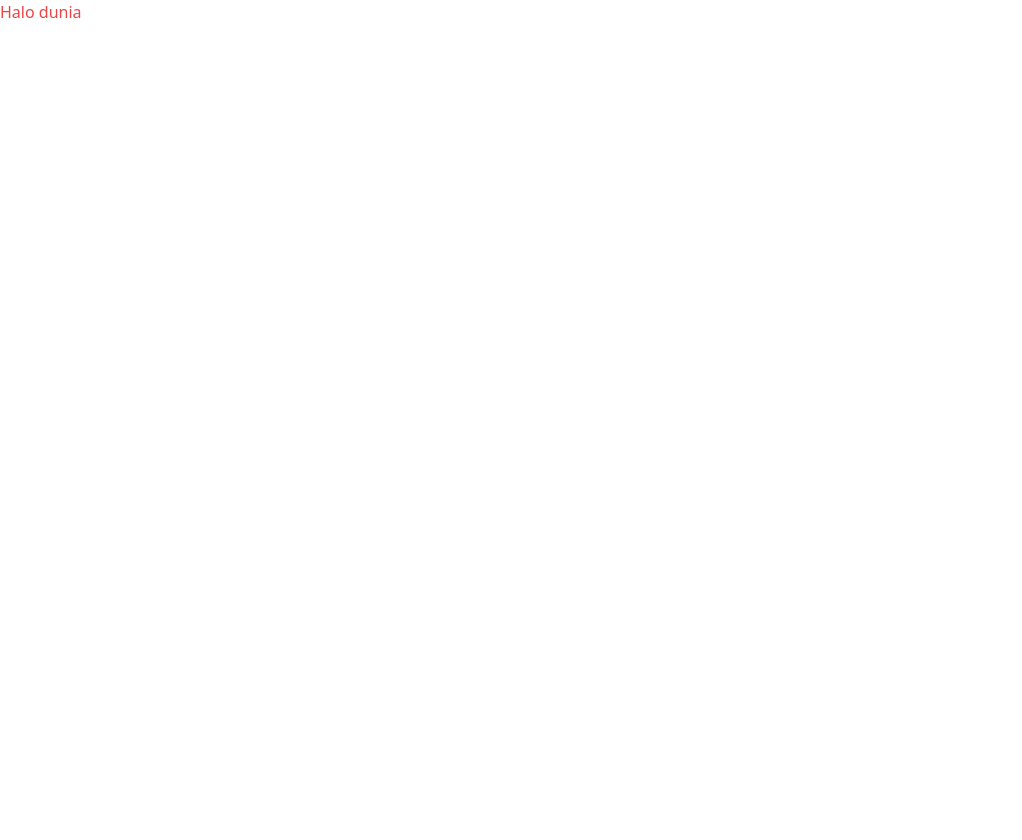
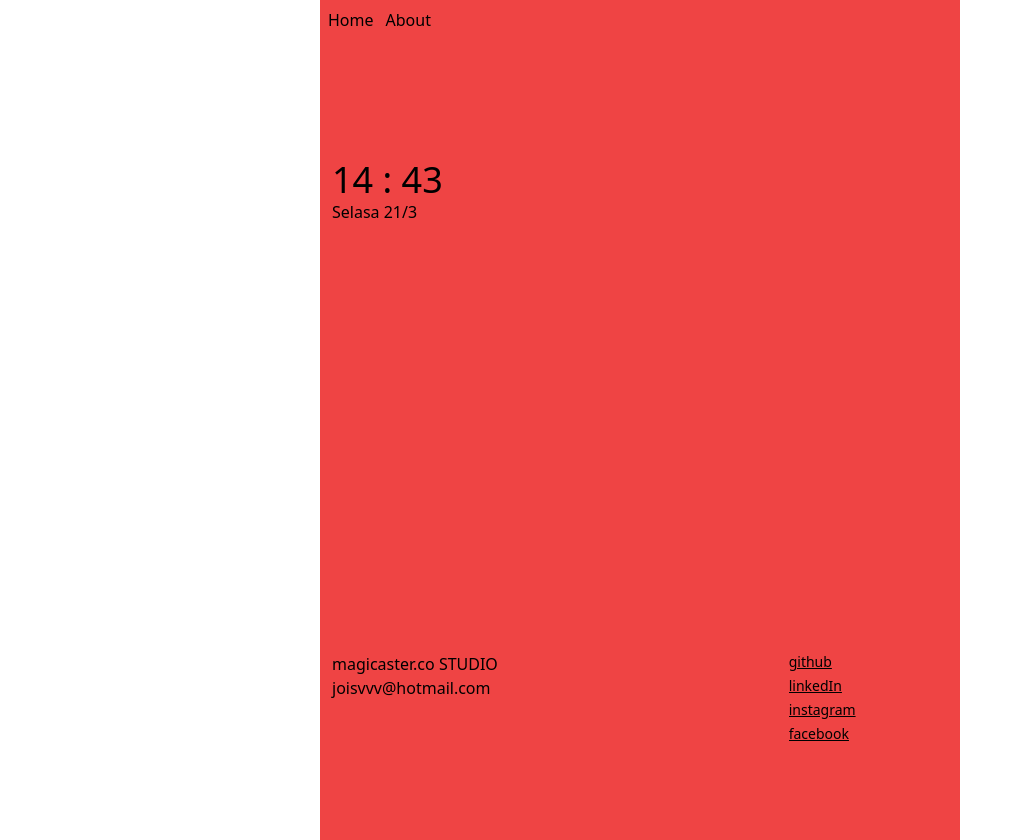
Before and after one commit to joisv/weather-app, a Next.js app: page / in a window 1280 px wide. Shown: the whole page, without its empty margins (0-1022 px from the left). Before the commit the page ends 800 px from the top, so only its background shows below. Built offline with nearby package versions, Linux system fonts and the light colour scheme.

Commit message:
menambahkan page transition dan menambahkan hari tanggal menit dan detik pada index

```diff
--- a/package.json
+++ b/package.json
@@ -9,6 +9,8 @@
     "lint": "next lint"
   },
   "dependencies": {
+    "axios": "^1.3.4",
+    "framer-motion": "^10.6.1",
     "next": "13.2.4",
     "react": "18.2.0",
     "react-dom": "18.2.0"
--- /dev/null
+++ b/src/components/animations.js
@@ -0,0 +1,15 @@
+export const contain = {
+    hidden: { opacity: 0 },
+    show: {
+        opacity: 1,
+        transition: {
+            delayChildren: 0.5,
+            staggerChildren: 0.2
+        },
+    },
+};
+
+export const item = {
+    hidden: { y: "100%" },
+    show: { y: "0%", transition: { duration: 0.5 } },
+}
--- /dev/null
+++ b/src/components/navbar.js
@@ -0,0 +1,20 @@
+import Link from "next/link";
+
+export default function Navbar(){
+    return (
+        <nav >
+            <div className="absolute z-50 p-2">
+                <ul>
+                    <div className="flex gap-3">
+                        <Link href={'/'}>
+                            <li>Home</li>
+                        </Link>
+                        <Link href={'/about'}>
+                            <li>About</li>
+                        </Link>
+                    </div>
+                </ul>
+            </div>
+        </nav>
+    )
+}
--- /dev/null
+++ b/src/functions/getnow.js
@@ -0,0 +1,11 @@
+
+
+export default function getNow() {
+
+
+    const getToday = () => {
+
+    }
+
+  return {dayName, dateName, second, getToday}
+}
--- a/src/pages/_app.js
+++ b/src/pages/_app.js
@@ -1,5 +1,16 @@
 import '@/styles/globals.css'
+import Navbar from '@/components/navbar'
+import { AnimatePresence } from 'framer-motion'
 
-export default function App({ Component, pageProps }) {
-  return <Component {...pageProps} />
+export default function App({ Component, pageProps, router }) {
+  return (
+      <>
+        <div className='max-w-screen-sm mx-auto relative'>
+          <Navbar />
+          <AnimatePresence initial={ false } node={ "wait" }>
+            <Component key={router.pathname} {...pageProps} />
+          </AnimatePresence>
+        </div>
+      </>
+    )
 }
--- /dev/null
+++ b/src/pages/about.js
@@ -0,0 +1,15 @@
+import { motion as m } from 'framer-motion'
+
+export default function About(){
+    return (
+        <m.div
+            initial={{ y: "100%" }}
+            animate={{ y: "0%" }}
+            exit={{ opacity: 1 }}
+            transition={{ duration: 0.65, ease: "easeOut" }}
+            className="absolute w-full bg-orange-300 min-h-[105vh] p-3 mb-10"
+        >
+            <h1 className="text-center">About</h1>
+        </m.div>
+    )
+}
--- /dev/null
+++ b/src/pages/footer.js
@@ -0,0 +1,32 @@
+import { motion as m } from 'framer-motion'
+import { contain, item } from "@/components/animations"
+
+export default function Footer(){
+    return (
+        <div className="p-3">
+            <div className="flex justify-between max-w-[85%]">
+                <div className="font-medium">
+                    <h1>magicaster.co STUDIO</h1>
+                    <h1>joisvvv@hotmail.com</h1>
+                </div>
+                <div className="font-medium underline text-sm">
+                    <m.ul variants={contain} initial="hidden" animate="show">
+                        <div className="overflow-hidden">
+                            <m.li variants={item} className="pb-1"><a href='https://github.com/joisv'>github</a></m.li>
+                        </div>
+                        <div className="overflow-hidden">
+                            <m.li variants={item} className="pb-1">linkedIn</m.li>
+                        </div>
+                        <div className="overflow-hidden">
+                            <m.li variants={item} className="pb-1">instagram</m.li>
+                        </div>
+                        <div className="overflow-hidden">
+                            <m.li variants={item} className="pb-1">facebook</m.li>
+                        </div>
+                    </m.ul>
+                </div>
+            </div>
+        </div>
+
+    )
+}
--- a/src/pages/index.js
+++ b/src/pages/index.js
@@ -1,8 +1,48 @@
 import Head from 'next/head'
+import Footer from './footer'
+import { motion as m } from 'framer-motion'
+import { useState, useEffect } from 'react'
 
 export default function Home() {
+
+  const [dayName, setDayName] = useState('');
+  const [dateName, setDateName] = useState('');
+  const [second, setSeconds] = useState(0);
+  const [hour, setHours] = useState(0);
+  const [minute, setMinutes] = useState(0);
+  const [currentMonts, setCurrentMonth] = useState(0);
+
+  let today = new Date();
+  const currentMonth = today.getMonth();
+  let date = today.getDate()
+  let day = today.getDay();
+  let daysOfWeek = ["Minggu", "Senin", "Selasa", "Rabu", "Kamis", "Jumat", "Sabtu"];
+  let currentDayName = daysOfWeek[day];
+
+  let hours = today.getHours();
+  let minutes = today.getMinutes();
+  let seconds = today.getSeconds();
+
+  useEffect(() => {
+      setDayName(currentDayName)
+      setDateName(date)
+      setHours(hours)
+      setMinutes(minutes)
+      setCurrentMonth(currentMonth)
+      // const interval = setInterval(() => {
+      //     setSeconds(seconds);
+      // }, 1000);
+      // return () => clearInterval(interval);
+  }, [dayName, dateName, second, hour, minute] );
+
   return (
-    <>
+    <m.div
+      initial={{ y: "100%" }}
+      animate={{ y: "0%" }}
+      exit={{ opacity: 1 }}
+      transition={{ duration: 0.65, ease: "easeOut" }}
+      className="absolute min-w-full"
+    >
       <Head>
         <title>Weather App</title>
         <meta name="description" content="Generated by create next app" />
@@ -10,8 +50,18 @@ export default function Home() {
         <link rel="icon" href="/favicon.ico" />
       </Head>
       <main>
-        <h1 className='text- text-red-500'>Halo dunia</h1>
+        <div className='min-h-[105vh] bg-red-500 mb'>
+          <div className='items-center justify-center min-h-[80vh] relative px-3'>
+            <div className='absolute top-[20vh] overflow-hidden'>
+              <m.h1 initial={{ y: "100%" }} animate={{ y: 0 }} transition={{ duration: 0.75, delay: 0.5 }} className='text-4xl font-medium'>{`${ hour } : ${ minute }`}</m.h1>
+              <m.p className='font-medium' initial={{ y: "100%" }} animate={{ y: 0 }} transition={{ duration: 0.75, delay: 0.5 }} >{`${dayName} ${dateName}/${ currentMonts+1 }`}</m.p>
+            </div>
+
+          </div>
+          <Footer />
+        </div>
       </main>
-    </>
+    </m.div>
+
   )
 }
```
Also changed, not shown: 1 other file (tests, documents, lock files or other folders).
